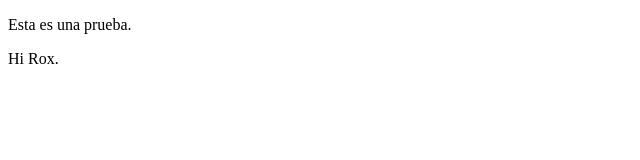
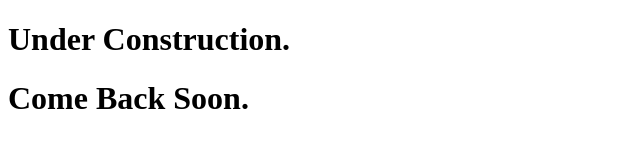
Before and after one commit to thegille/thegille.github.io, a plain HTML site: page index.html in a window 1280 px wide. Shown: the whole page, without its empty margins (0-640 px from the left). Drawn offline with Linux system fonts and the light colour scheme.

Commit message:
Construction

```diff
--- a/index.html
+++ b/index.html
@@ -2,11 +2,11 @@
 <html lang="es">
 <head>
   <meta charset="utf-8">
-  <title>gille</title>
+  <title>The Gille</title>
 </head>
 
 <body>
-  <p>Esta es una prueba.</p>
-  <p>Hi Rox.</p>
+  <p><h1>Under Construction.</h1></p>
+  <p><h1>Come Back Soon.</h1></p>
 </body>
 </html>
```
